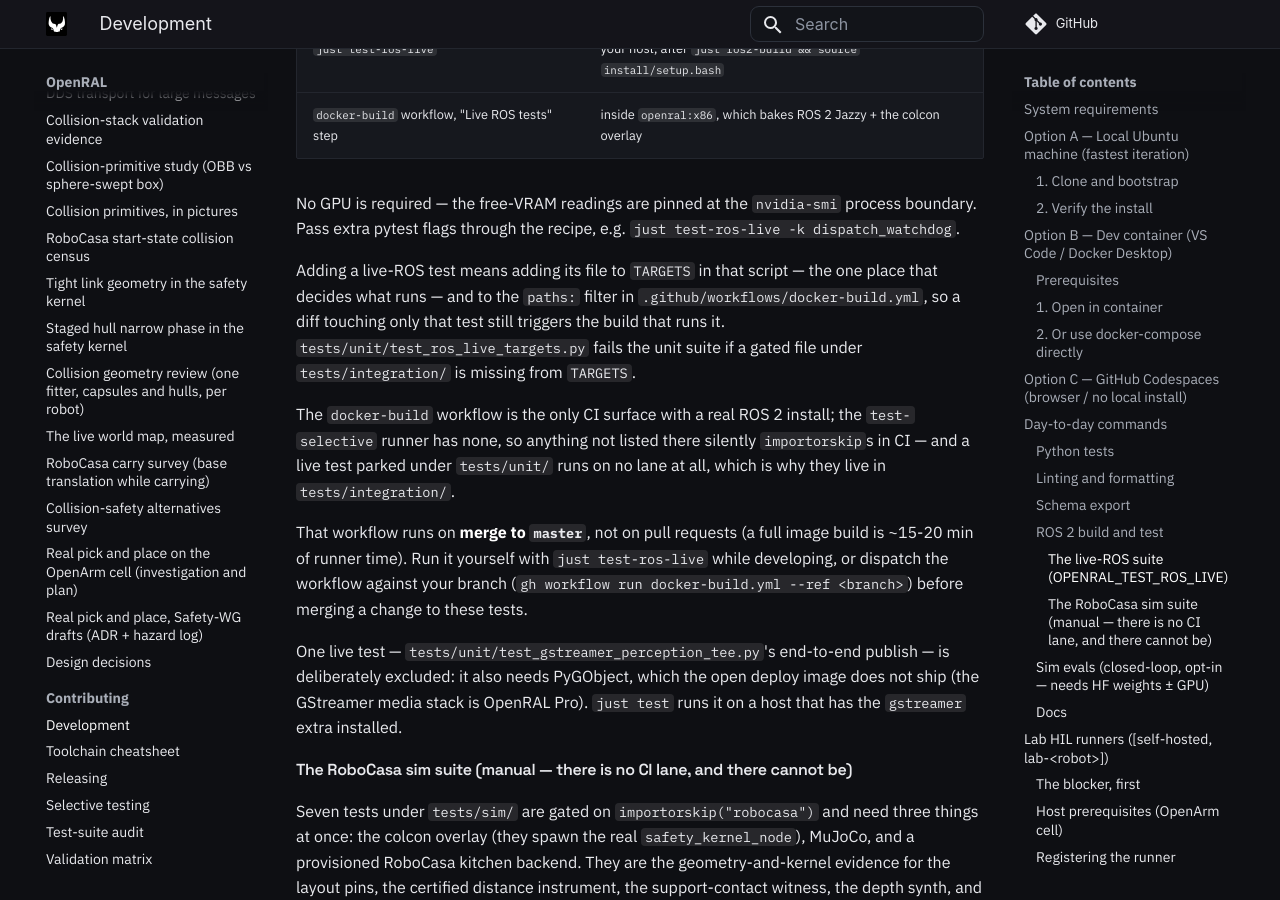
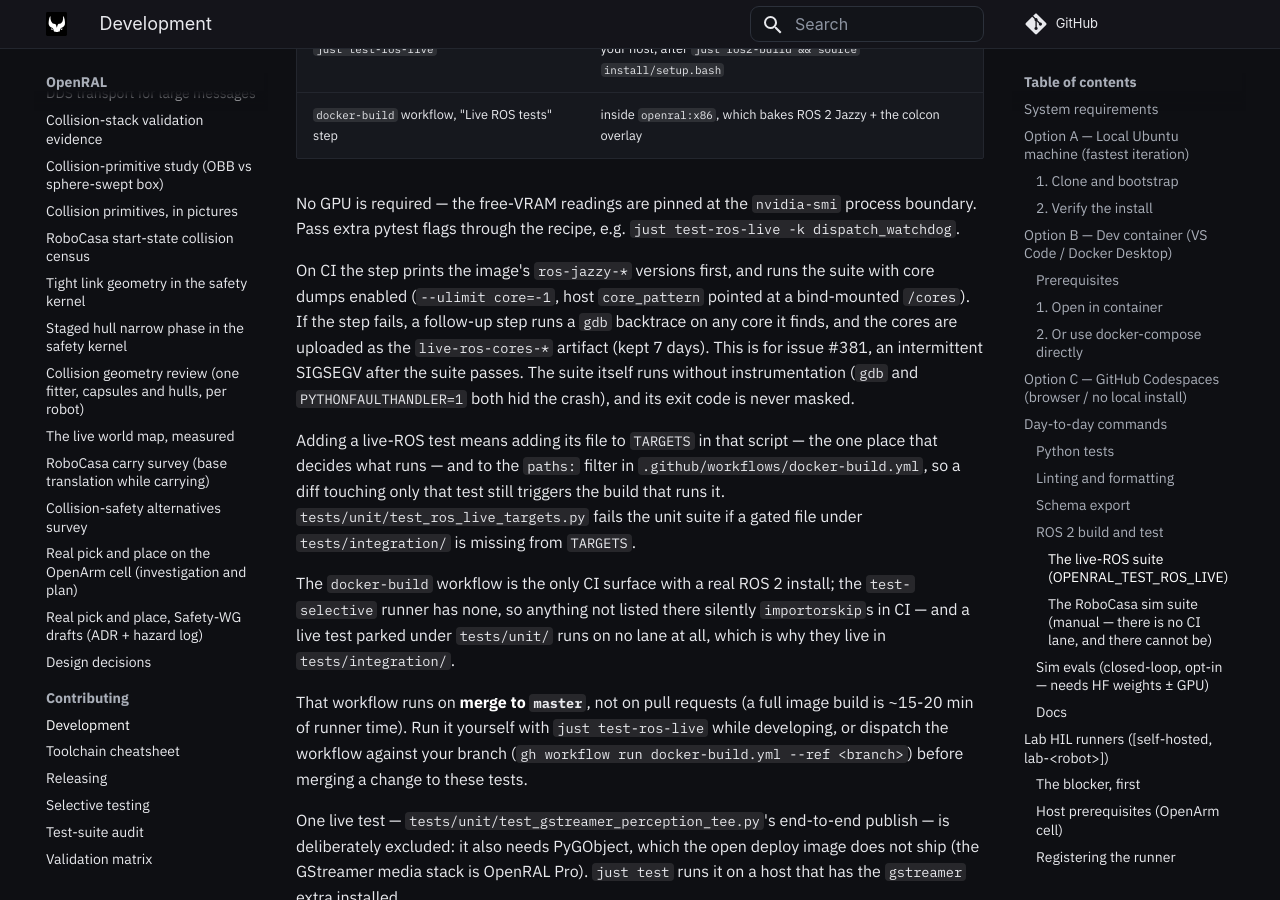
Before and after one commit to OpenRAL/openral, an MkDocs documentation site: the page built from docs/contributing/development.md, in a window 1280 px wide and 900 px high, scrolled down 3920 px. Built offline with MkDocs 1.6.1 and Material for MkDocs 9.7.7, drawn with Linux system fonts in a browser that asks for light colours; comment, search, counter and statistics services are not loaded.

Commit message:
ci(docker-build): capture core dumps + ros-jazzy versions for the live-ROS exit 139
Issue #381: the live-ROS step sometimes passes every test, then the interpreter
dies with SIGSEGV about 60 s after the summary, leaving no trace. gdb and
PYTHONFAULTHANDLER=1 both hid it locally, so the suite stays uninstrumented and
the kernel writes a core instead.

- Dockerfile.x86: after both ros-jazzy apt layers, write dpkg-query -W
  'ros-jazzy-*' to /opt/openral/ros-jazzy-versions{,.builder}.txt (and echo it
  into the build log). The apt set is unpinned, so this is what lets a crashing
  image be diffed against a clean one. The runtime stage copies the builder list
  (the colcon overlay's ABI) next to its own.
- docker-build.yml "Live ROS tests": print both lists, set the host
  kernel.core_pattern=/cores/core.%e.%p, and run with --ulimit core=-1 and
  $RUNNER_TEMP/cores bind-mounted at /cores. On failure, a continue-on-error
  step installs gdb in a throwaway container and prints thread apply all bt for
  each core against the image's own python, and the cores are uploaded as an
  artifact (upload-artifact pinned to the same SHA as the other workflows,
  7-day retention). The suite's exit code is never masked.
- Docs: docker/inference/README.md, docs/contributing/development.md.

Editing the apt RUN lines invalidates those layer caches, so the next build
re-resolves the ROS set once.

Refs #381

Co-Authored-By: Claude Opus 5.5 <noreply@anthropic.com>
Claude-Session: https://claude.ai/code/session_01GeJSTfugDgx6nbtJS2PRC4
Signed-off-by: Adrian Llopart <adrianllopart@gmail.com>

```diff
--- a/docs/contributing/development.md
+++ b/docs/contributing/development.md
@@ -163,6 +163,15 @@ callers exec it, so they cannot select different tests:
 No GPU is required — the free-VRAM readings are pinned at the `nvidia-smi`
 process boundary. Pass extra pytest flags through the recipe, e.g.
 `just test-ros-live -k dispatch_watchdog`.
+
+On CI the step prints the image's `ros-jazzy-*` versions first, and runs the
+suite with core dumps enabled (`--ulimit core=-1`, host `core_pattern` pointed
+at a bind-mounted `/cores`). If the step fails, a follow-up step runs a `gdb`
+backtrace on any core it finds, and the cores are uploaded as the
+`live-ros-cores-*` artifact (kept 7 days). This is for issue #381, an
+intermittent SIGSEGV after the suite passes. The suite itself runs without
+instrumentation (`gdb` and `PYTHONFAULTHANDLER=1` both hid the crash), and its
+exit code is never masked.
 
 Adding a live-ROS test means adding its file to `TARGETS` in that script — the
 one place that decides what runs — and to the `paths:` filter in
```
Also changed, not shown: docker/inference/README.md (+11 -0 lines), 2 other files.
